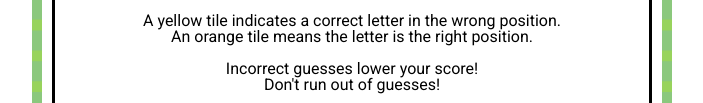
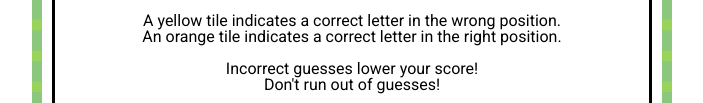
Before and after one commit to adam-rice/Lingo, a website: page index.html in a window 1280 px wide. Shown: the part 295-398 px from the top of the page, without its empty margins (150-853 px from the left). Drawn offline with Linux system fonts and the light colour scheme.

Commit message:
instructions tweak

```diff
--- a/index.html
+++ b/index.html
@@ -16,7 +16,7 @@
       <h2> HOW TO PLAY </h2>
       <ul class="instructions">
         <li> Guess as many 5-letter words as you can! </li> <br>
-        <li> A yellow tile indicates a correct letter in the wrong position. <br> An orange tile means the letter is the right position. </li> <br>
+        <li> A yellow tile indicates a correct letter in the wrong position. <br> An orange tile indicates a correct letter in the right position. </li> <br>
         <li> Incorrect guesses lower your score! <br> Don't run out of guesses! </li> <br>
       </ul>
       <a href="lib/game.html"><button type=button id="start-button"> START </button></a>
```
